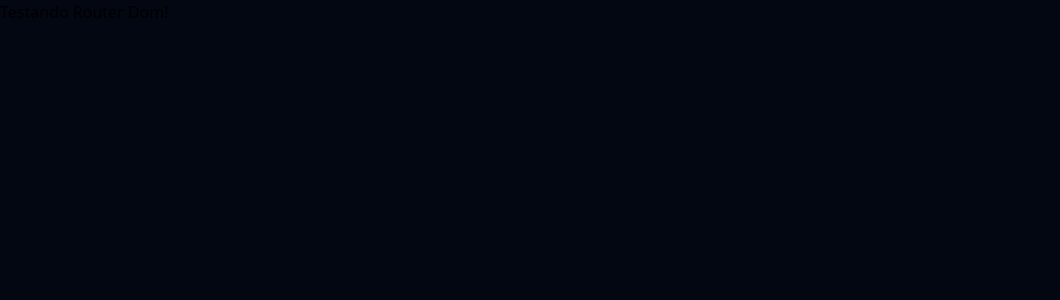
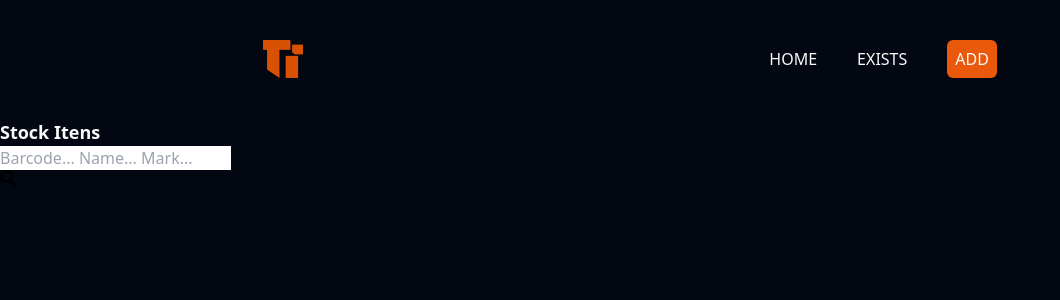
Before and after one commit to Frasato/StockManagerTI, a React (Vite) app: page / in a window 1280 px wide. Shown: the top 300 px of the page, without its empty margins (0-1060 px from the left). Built offline with nearby package versions, Linux system fonts and the light colour scheme.

Commit message:
Add components to home page

```diff
--- a/src/Pages/Home/Home.tsx
+++ b/src/Pages/Home/Home.tsx
@@ -1,8 +1,12 @@
+import NavBar from "../../Components/NavBar/NavBar";
+import Search from "../../Components/Search/Search";
+
 const Home = () =>{
     return(
-        <div>
-            <h1>Testando Router Dom!</h1>
-        </div>
+        <main>
+            <NavBar />
+            <Search />
+        </main>
     )
 }
 
```
